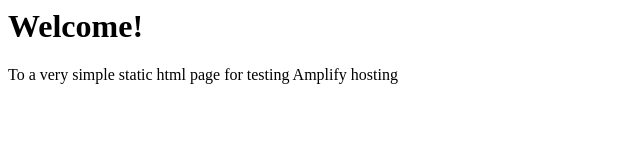
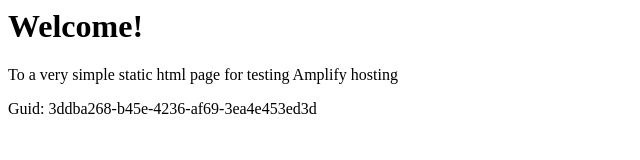
Before and after one commit to aws-aemilia-pdx/Github-PR-Commit-Integration-Test-DoNotTouch-GitHubAutoBuildCanaryTest-v1-gamma-us-west-2, a website: page src/index.html in a window 1280 px wide. Shown: the whole page, without its empty margins (0-640 px from the left). Drawn offline with Linux system fonts and the light colour scheme.

Commit message:
commit from integ tests

```diff
--- a/src/index.html
+++ b/src/index.html
@@ -1,3 +1,5 @@
+
+
 <html lang="en">
 
 <head>
@@ -10,6 +12,6 @@
 <body>
     <h1>Welcome!</h1>
     <p>To a very simple static html page for testing Amplify hosting</p>
-</body>
+    <p>Guid: 3ddba268-b45e-4236-af69-3ea4e453ed3d</p></body>
 
 </html>
```
